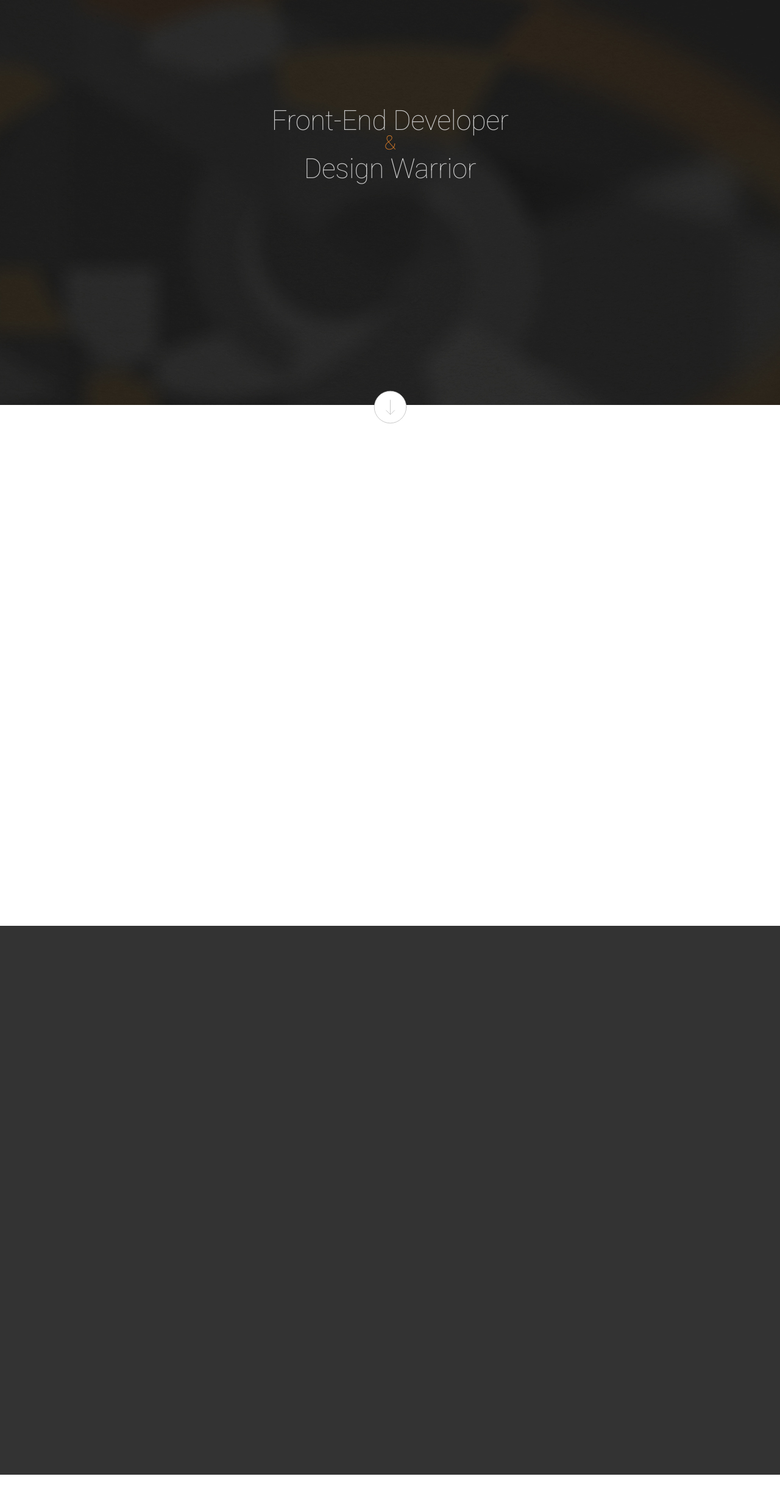
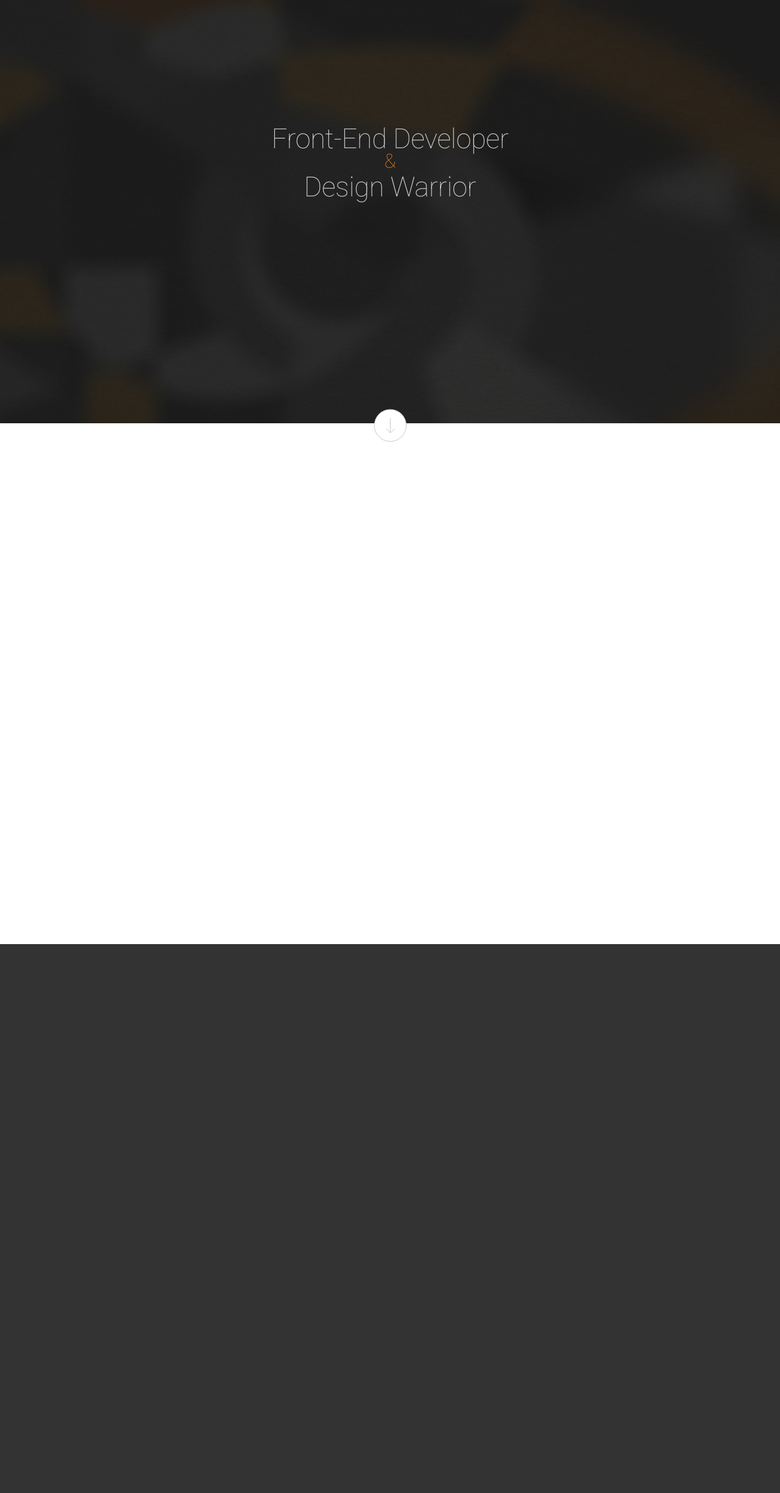
Before and after one commit to jgollner/jgollner.github.io, a Jekyll site: the page built from index.html, in a window 1280 px wide. Shown: the whole page at 61% size. Built offline with Jekyll 4.4.1, drawn with Linux system fonts in a browser that asks for light colours; some web fonts are replaced; Markdown is read by kramdown in place of the engine named in the settings; before the commit the page ends 2418 px from its top, so only the background shows below that.

Commit message:
asrdtrytuyiu

```diff
--- a/css/general.css
+++ b/css/general.css
@@ -44,7 +44,7 @@ body {
    	z-index: 1;
    	overflow: hidden;
    	height: 56vh;
-   	padding-top: 160px;
+   	padding-top: 190px;
    font-family: 'Roboto', sans-serif;
    	font-weight: 100;
 	color: #fff;
```
